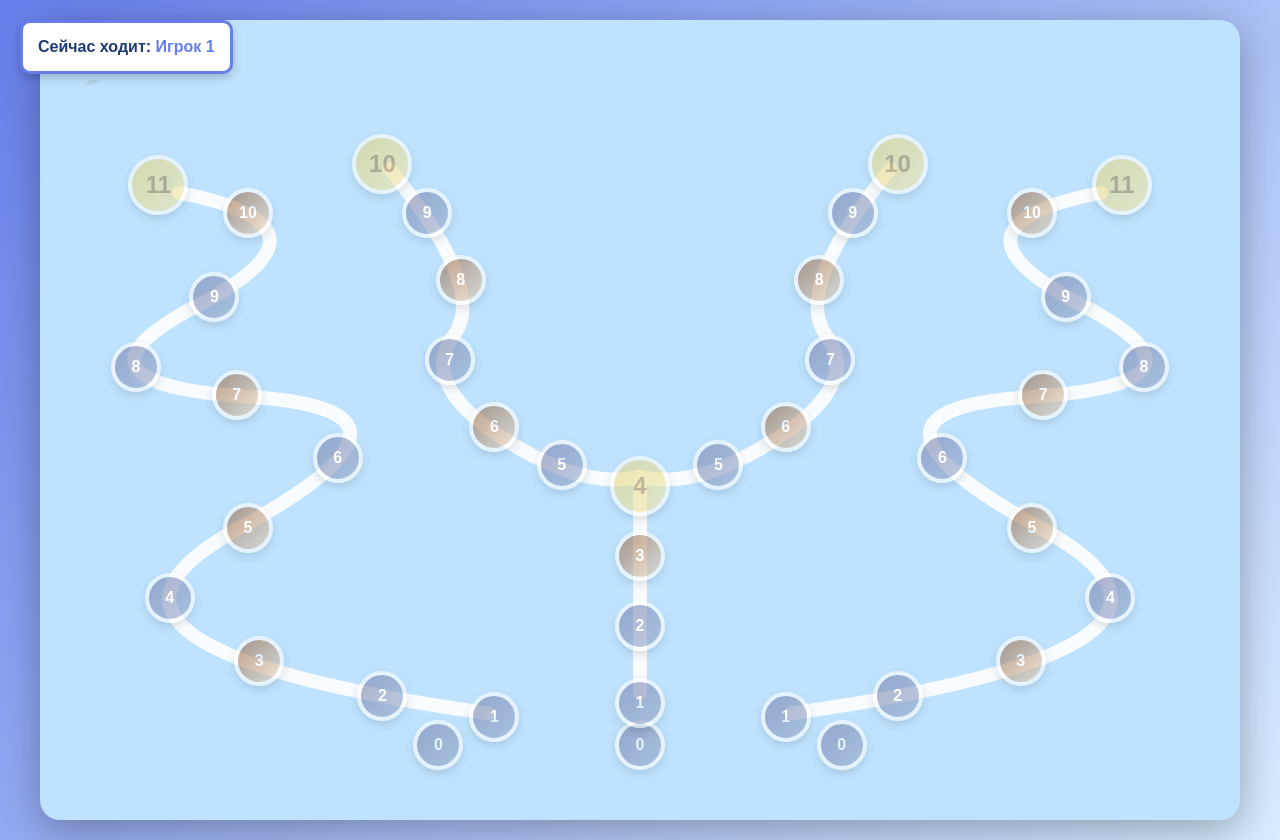
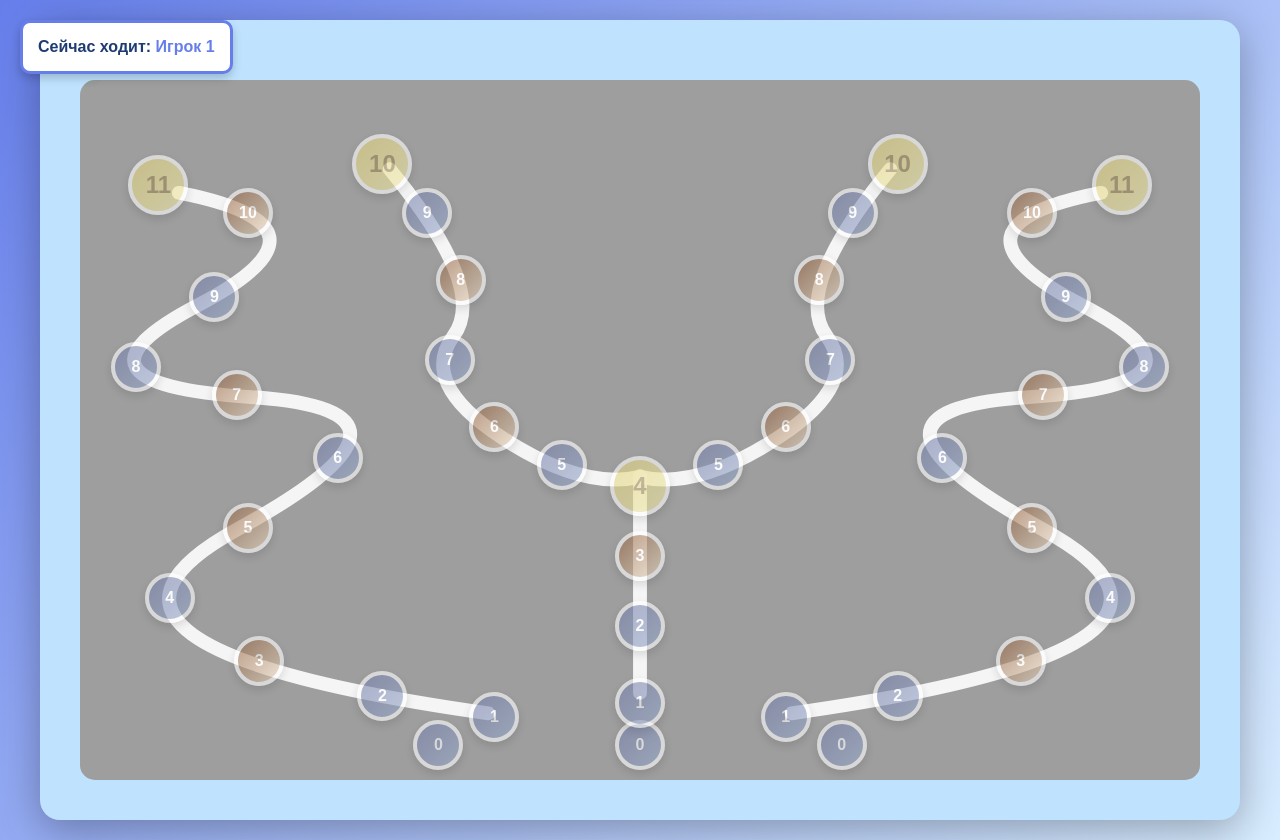
Before and after one commit to IaDobri/NPK, a plain HTML site: page asdf.html in a window 1280 px wide. Drawn offline with Linux system fonts and the light colour scheme; the site is published under a folder, as on GitHub Pages, so addresses that start at the root find nothing; no server answers.

Commit message:
Update asdf.html

```diff
--- a/asdf.html
+++ b/asdf.html
@@ -34,7 +34,7 @@
             background: #bfe3ff;
             border-radius: 15px;
             overflow: hidden;
-            background-image: url('/img/fon.png');
+            background-image: url('img/fon.png');
             background-size: cover;
             background-position: center;
             background-repeat: no-repeat;
```
